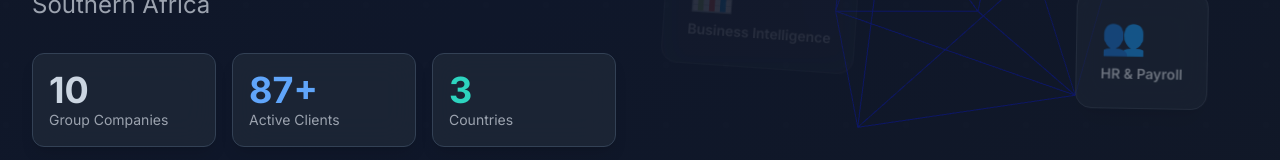
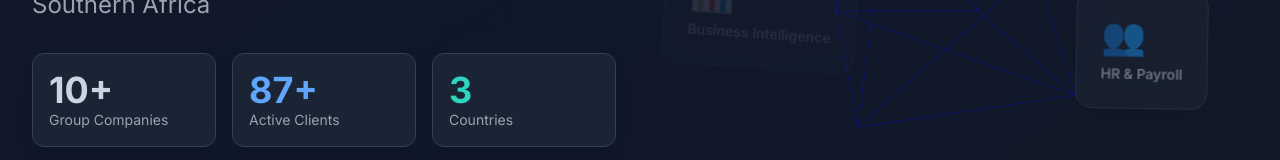
Before and after one commit to DynastyTech/munsoft-prototype, a React (Vite) app: page / in a window 1280 px wide. Shown: the part 481-641 px from the top of the page. Built offline with nearby package versions, Linux system fonts and the light colour scheme.

Commit message:
Add Sunsoft logo and update company count to 10+

```diff
--- a/src/components/Companies.jsx
+++ b/src/components/Companies.jsx
@@ -11,6 +11,7 @@ import logoRumas from '../Logos/rumas-logo.svg'
 import logoAdvisory from '../Logos/Advisory-logo.png'
 import logoIntelo from '../Logos/Intelo-white-logo.png'
 import logoITNA from '../Logos/ITNA_LOGO_WHITE.webp'
+import logoSunsoft from '../Logos/sunsoft-logo.png'
 
 const logoMap = {
   'munsoft': logoMunsoft,
@@ -21,6 +22,7 @@ const logoMap = {
   'advisory': logoAdvisory,
   'intelo': logoIntelo,
   'itna': logoITNA,
+  'sunsoft': logoSunsoft,
 }
 
 export default function Companies() {
--- a/src/components/Hero.jsx
+++ b/src/components/Hero.jsx
@@ -113,7 +113,7 @@ export default function Hero() {
             >
               <div className="bg-white/80 dark:bg-gray-800/80 backdrop-blur-lg rounded-xl p-4 shadow-lg border border-slate-200 dark:border-slate-700">
                 <div className="text-3xl md:text-4xl font-bold text-slate-700 dark:text-slate-300">
-                  <AnimatedNumber value={groupStats.companies} suffix="" />
+                  {groupStats.companies}
                 </div>
                 <div className="text-sm text-gray-600 dark:text-gray-400">Group Companies</div>
               </div>
--- a/src/data/companies.js
+++ b/src/data/companies.js
@@ -281,7 +281,7 @@ export const timeline = [
 
 // Group statistics
 export const groupStats = {
-  companies: 10,
+  companies: '10+',
   saClients: 70,
   namibiaClients: 17,
   countries: 3,
```
Also changed, not shown: src/Logos/sunsoft-logo.png (added).
